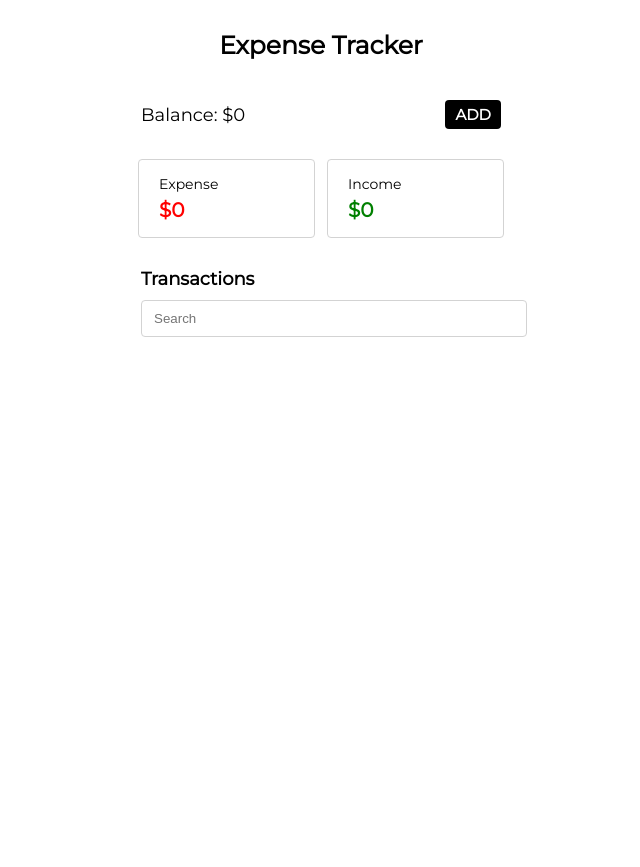
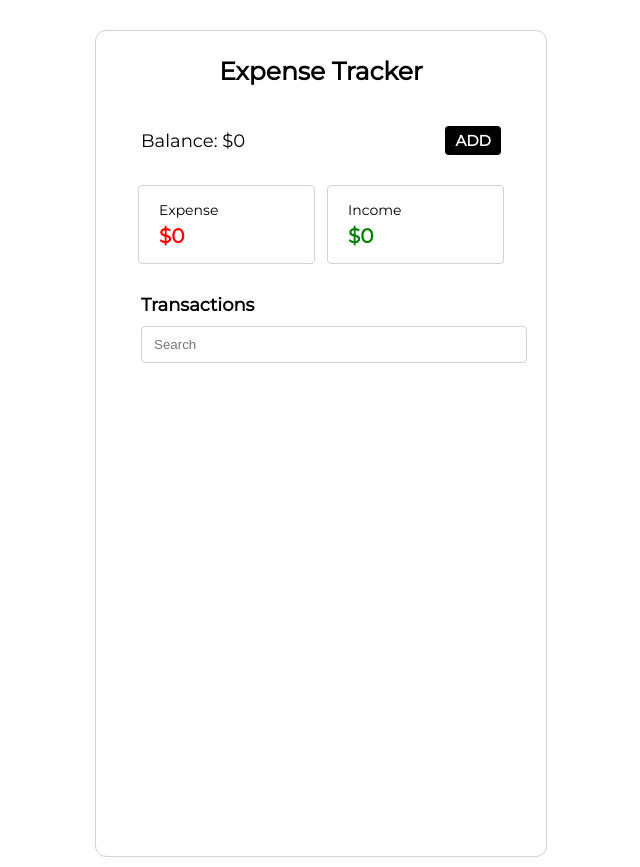
Before and after one commit to raffay2001/EXPENSE-TRACKER-APPLICATION, a React (Create React App) app: page / in a window 1280 px wide. Shown: the whole page, without its empty margins (319-959 px from the left). Before the commit the page ends 800 px from the top, so only its background shows below. Built offline with nearby package versions, Linux system fonts and the light colour scheme.

Commit message:
All Done I

```diff
--- a/src/App.js
+++ b/src/App.js
@@ -1,6 +1,7 @@
 import React from "react";
 import styled from "styled-components";
 import HomeComponent from "./modules/home";
+
 
 // making up a parent container and other core components for our application
 const Container = styled.div`
@@ -9,6 +10,11 @@ const Container = styled.div`
   align-items: center;
   margin: 30px 0px 10px;
   font-family: 'Montserrat', sans-serif;
+  border: 1px solid lightgray;
+  height: 100vh;
+  width: 450px;
+  padding-top: 25px;
+  border-radius: 11px;
 `;
 
 const Header = styled.span`
--- a/src/index.css
+++ b/src/index.css
@@ -11,3 +11,9 @@ code {
   font-family: source-code-pro, Menlo, Monaco, Consolas, 'Courier New',
     monospace;
 }
+
+#root{
+  display: flex;
+  justify-content: center;
+  align-items: center;
+}
```
